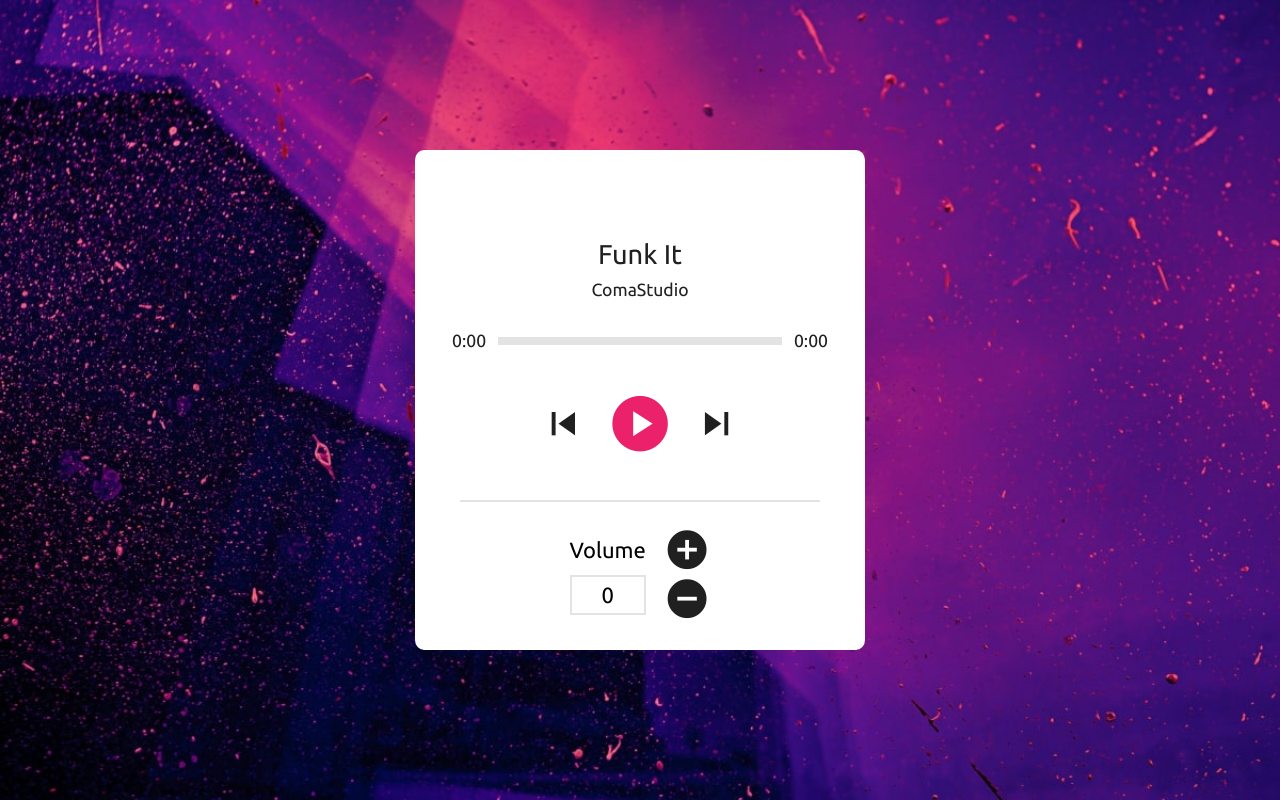
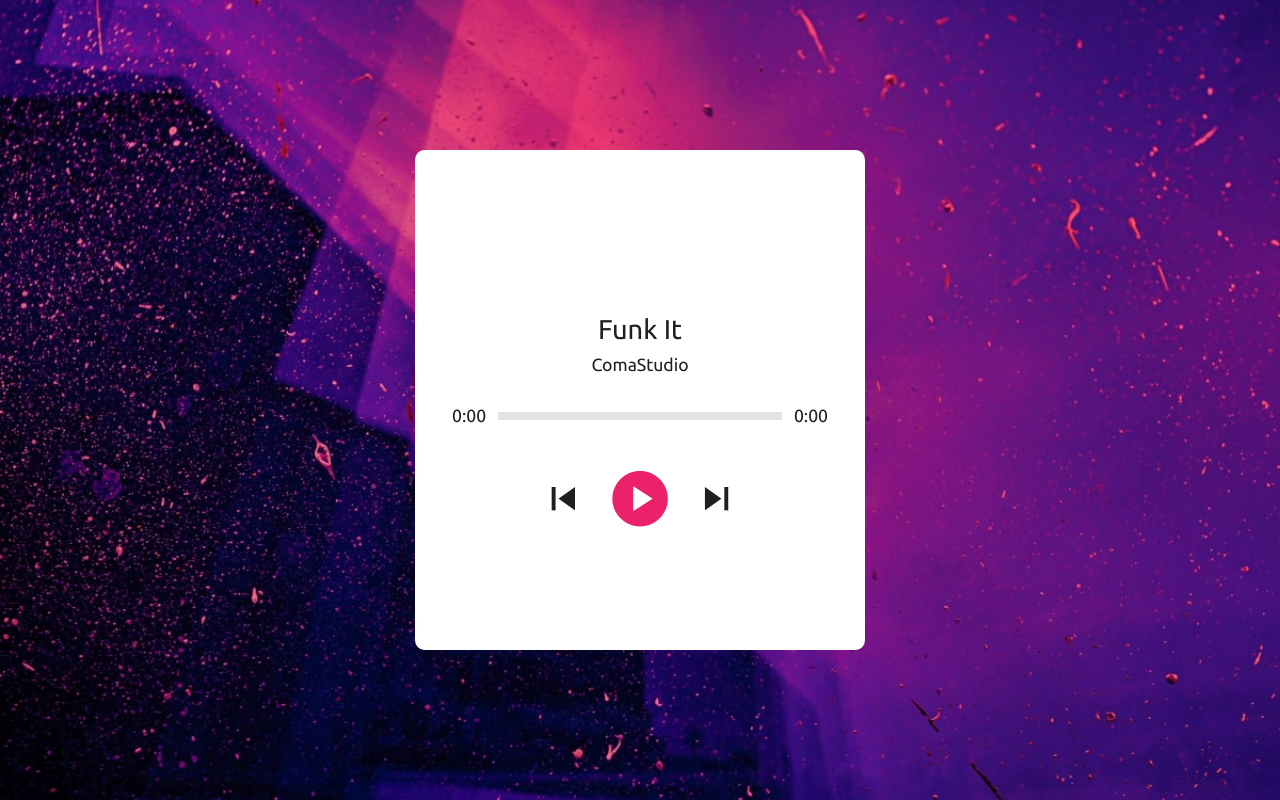
Before and after one commit to annatroiano/demo-music-player, a plain HTML site: page index.html in a window 1280 px wide. Drawn offline with Linux system fonts and the light colour scheme.

Commit message:
Update index.html

```diff
--- a/index.html
+++ b/index.html
@@ -42,20 +42,6 @@
           <span class="material-icons"> skip_next </span>
         </button>
       </div>
-      <div class="volume-container">
-        <div>
-          <p>Volume</p>
-          <p class="volume-number">0</p>
-        </div>
-        <div class="volume-buttons">
-          <button class="volume-button volume-up">
-            <span class="material-icons"> add_circle </span>
-          </button>
-          <button class="volume-button volume-down">
-            <span class="material-icons"> remove_circle </span>
-          </button>
-        </div>
-      </div>
     </div>
     <script src="js/app.js"></script>
   </body>
```
